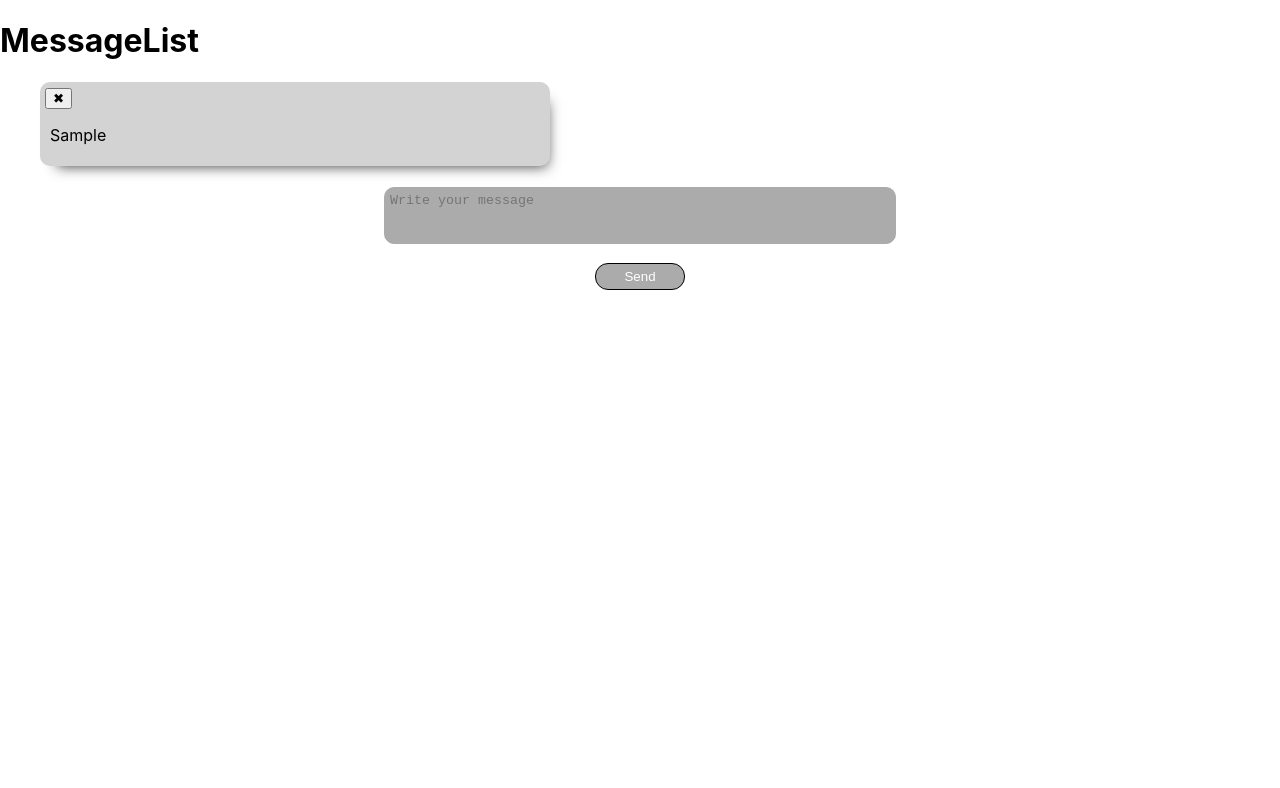
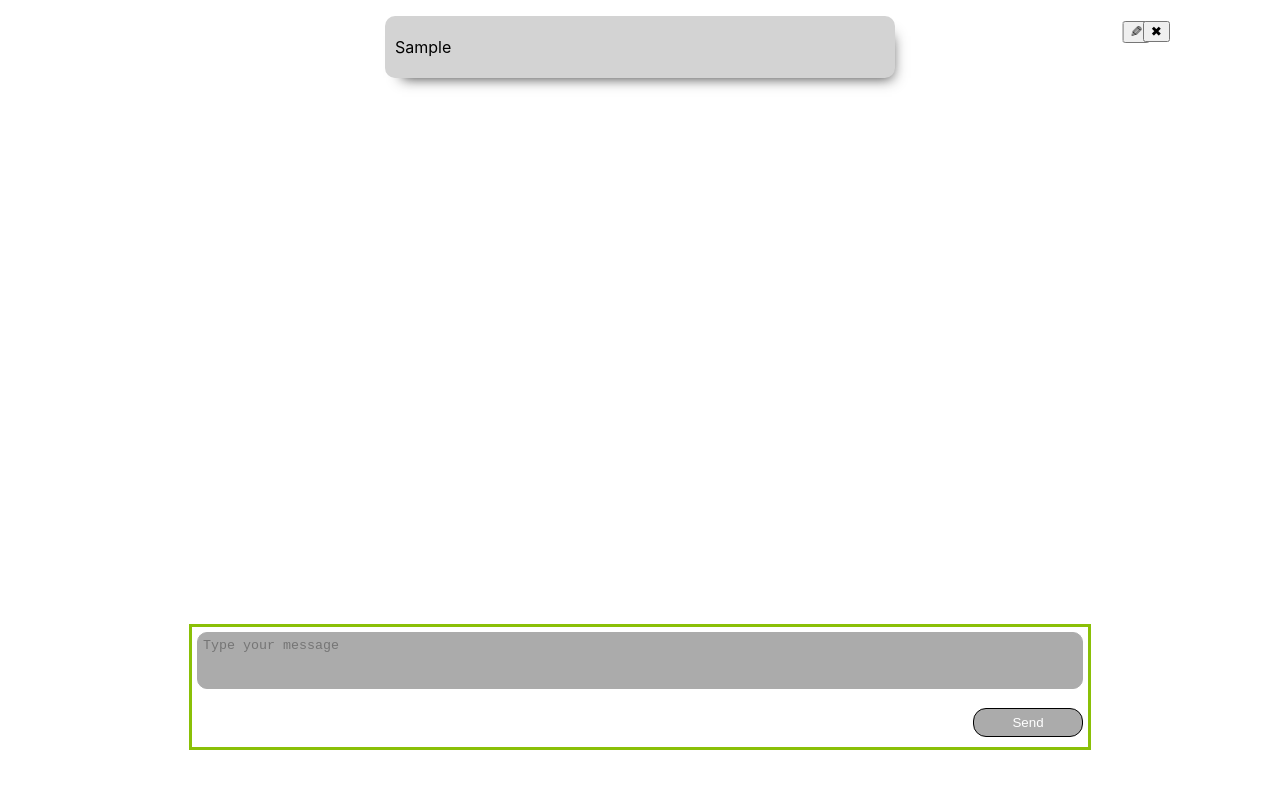
Before and after one commit to anna-ip/Message-board, a React (Create React App) app: page / in a window 1280 px wide. Both pictures are taken after typing "Sample" into the empty fields and a click on the button "Send". Shown: the top 788 px of the page. Built offline with nearby package versions, Linux system fonts and the light colour scheme.

Commit message:
added css and a edit btn

```diff
--- a/db.json
+++ b/db.json
@@ -2,7 +2,7 @@
   "messages": [
     {
       "id": 0,
-			"message": "Tonight I read Farbron och det röda äpplet"
+      "message": "Tonight I read Farbrorn och det röda äpplet"
     },
     {
       "message": "Come and read for me",
@@ -13,6 +13,11 @@
       "message": "One more book...please",
       "author": 2,
       "id": 6
+    },
+    {
+      "message": "Just one more",
+      "author": 2,
+      "id": 7
     }
   ]
 }
--- a/src/App.js
+++ b/src/App.js
@@ -13,7 +13,7 @@ const store = configureStore({ reducer })
 
 export const App = () => {
   return (
-    <div>
+    <div className="message-page">
       <Provider store={store}>
         <MessageList />
         <NewMessage />
--- a/src/components/DeleteBtn.js
+++ b/src/components/DeleteBtn.js
@@ -5,18 +5,18 @@ import 'styles/DeleteBtn.css'
 
 
 
-export const DeleteBtn = ({ message }) => {
+export const DeleteBtn = () => {
 	const dispatch = useDispatch()
 
 	const handleDeleteMessageClick = () => {
-		dispatch(messages.actions.deleteMessage(message))
-		console.log(handleDeleteMessageClick)
+		dispatch(messages.actions.deleteMessage(messages))
+		console.log('delete message', handleDeleteMessageClick)
 	}
 
 	return (
-		<button
+		<button className="delete-btn"
 			onClick={handleDeleteMessageClick}>
-			<span role="img" aria-label="x">✖︎</span>
+			<span role="img" aria-label="delete">✖︎</span>
 		</button>
 	)
 }
--- /dev/null
+++ b/src/components/EditBtn.js
@@ -0,0 +1,22 @@
+import React from 'react'
+import { useDispatch } from 'react-redux'
+import { messages } from 'reducer/messages'
+import 'styles/EditBtn.css'
+
+
+
+export const EditBtn = () => {
+	const dispatch = useDispatch()
+
+	const handleEditClick = () => {
+		dispatch(messages.actions.editMessage(messages))
+		console.log('Edit message', handleEditClick)
+	}
+
+	return (
+		<button className="edit-btn"
+			onClick={handleEditClick}>
+			<span role="img" aria-label="Edit">✎</span>
+		</button>
+	)
+}
--- a/src/components/MessageList.js
+++ b/src/components/MessageList.js
@@ -2,27 +2,29 @@ import React from 'react'
 import { useDispatch, useSelector } from 'react-redux'
 import { messages, fetchAllMessages } from 'reducer/messages'
 import 'styles/MessageList.css'
+import { EditBtn } from './EditBtn'
 import { DeleteBtn } from './DeleteBtn'
 
 export const MessageList = () => {
+  //this useSelector imports all the messages from the store
   const allMessages = useSelector((state) => state.messages.allMessages)
   console.log('MessageList', allMessages)
   const dispatch = useDispatch()
 
+  // so this function somehow gives me the list of whats in the db after written a new message and removed it?
   const getMessages = () => {
-    console.log(getMessages)
+    console.log(getMessages, 'getMessages')
     dispatch(fetchAllMessages(allMessages))
   }
 
   return (
-    <div>
-      <h1>MessageList</h1>
-
+    <div className="message-list">
       <ul>
         {allMessages.map((message) => (
           <li key={message.id}
             onClick={getMessages}
           >
+            <EditBtn />
             <DeleteBtn />
             <p key={message.id}>{message.message}</p>
           </li>
--- a/src/components/NewMessage.js
+++ b/src/components/NewMessage.js
@@ -11,13 +11,13 @@ export const NewMessage = () => {
   // this button also needs to update the list of messages
   const handleMessageSubmit = (event) => {
     event.preventDefault()
-		console.log('submit!', addNewMessage)
+    console.log('addNewMessage', addNewMessage)
     dispatch(messages.actions.addMessage(addNewMessage))
     // this empty the textarea once submited
     setAddNewMessage('')
   }
   return (
-		<div>
+    <div className="add-message-container">
       {/* ******Form for sending a new message******* */}
       <form onSubmit={handleMessageSubmit} className="add-message-form">
         <label htmlFor="new-message">
@@ -27,14 +27,14 @@ export const NewMessage = () => {
             rows="3" // doesn't seem to work?
             minLength="5"
             maxLength="150"
-						placeholder="Write your message"
+            placeholder="Type your message"
             onChange={(event) => setAddNewMessage(event.target.value)} // value is what ever we write as a message
             value={addNewMessage}
             required />
         </label>
 
         {/* * Form submit button * */}
-				<div>
+        <div className="add-message-btn-container">
           <button
             className="add-message-btn"
             type="submit">
--- a/src/reducer/messages.js
+++ b/src/reducer/messages.js
@@ -4,37 +4,45 @@ export const messages = createSlice({
 
 	name: 'messages',
 	initialState: {
+		//initialState of allMessages be when fetched? initialState:setMessages ?
 		allMessages: [],
 		selectedMessage: []
 	},
 
+	//here the actions are created within the reducer, with a key=setMessages and the value is the function calling that key
 	reducers: {
-		//this reducer is to get all messages from the first fetch
+		//*******/this reducer is to GET all messages from the GET request/fetch ******
 		setMessages: (state, action) => {
-			console.log(state)
-			console.log(action)
+			console.log('setMessages', state)
+			console.log('setMessages', action)
+			//this is to get all the messages that are in our payload
 			state.allMessages = action.payload
 		},
 
+		// *****this reducer adds a new Message******
 		addMessage: (state, action) => {
 			console.log('addMessage', state)
 			console.log('addMessage', action)
+			//all Messages needs an id: number, author: number, message: string (payload)
 			//author: Date:Now() gives it a millisecond based id-probably round it to the last two digit
-			state.allMessages.push({ author: Date.now(), message: action.payload })
+			state.allMessages.push({ author: Date.now(), message: action.payload, id: Date.now() })
 		},
 
-		//v.2
-		// addMessage: (state, action) => {
-		// 	console.log('addMessage', state)
-		// 	console.log('addMessage', action)
-		// 	const existingMessage = state.selectedMessage.find((message) => message.id === action.payload.id)
-		// 	if (existingMessage) {
-		// 	} else {
-		// 		// state.selectedMessage.push(action.payload)
-		// 		// or
-		// 		state.selectedMessages.push({ author: Date.now(), message: action.payload })
-		// 	}
-		// },
+		// **** this reduce should change the messag with a PUT request
+		editMessage: (state, action) => {
+			console.log('changeMessage', state)
+			console.log('changeMessage', action)
+			// needs to find the message and then alter it
+			const existingMessage = state.allMessages.find((message) => message.id === action.payload.id)
+			if (existingMessage) {
+				//state.allMessages.....()
+				//here goes the logic for changing the message
+				// 	} else {
+				// 		// state.selectedMessage.push(action.payload)?
+				// 		// or
+				// 		state.selectedMessages.push({ author: Date.now(), message: action.payload })?
+			}
+		},
 
 		//to delete message the id will be needed
 		deleteMessage: (state, action) => {
@@ -43,12 +51,9 @@ export const messages = createSlice({
 			//finds the task
 			//remove it from the array
 			//id= ....
-			// ex. state.items = state.items.filter((item) => item.id !== action.payload)
+			//PROBLEM removes all new messages and non from the db
+			state.allMessages = state.allMessages.filter((message) => message.id !== action.payload.id)
 
-			const existingMessage = state.selectedMessage.find((message) => message.id === action.payload.id)
-			if (existingMessage) {
-				state.selectedMessage = state.selectedMessage.filter((message) => message.id !== action.payload.id)
-			}
 		},
 	}
 
@@ -81,7 +86,7 @@ export const fetchNewMessage = () => {
 				console.log('POST', json)
 				dispatch(messages.actions.addMessage(json))
 
-				//dispatch allmessages/setMessages as well
+				//dispatch allmessages/setMessages as well?
 
 				//this is from the happy thought project
 				// .then((newMessage) => {
@@ -103,9 +108,9 @@ export const fetchDeleteMessage = (id) => {
 			method: 'DELETE',
 		})
 			.then((res) => res.json())
-			.then(res => {
-				console.log('DELETE')
-				// dispatch(deleteMessage(messageId))
+			.then(json => {
+				console.log('DELETE', json)
+				dispatch(messages.action.deleteMessage(messages))
 			})
 	}
 }
--- a/src/styles/App.css
+++ b/src/styles/App.css
@@ -0,0 +1,5 @@
+.message-page {
+	display: flex;
+	flex-direction: column;
+	align-items: center;
+}
--- a/src/styles/DeleteBtn.css
+++ b/src/styles/DeleteBtn.css
@@ -1,3 +1,5 @@
-button {
+.delete-btn {
+	position: absolute;
+	right: 110px;
 	color: black;
 }
--- /dev/null
+++ b/src/styles/EditBtn.css
@@ -0,0 +1,8 @@
+.edit-btn {
+	position: absolute;
+	right: 130px;
+	color: black;
+	font-size: 15px;
+	padding: 0 5px;
+	transform: rotateY(180deg);
+}
--- a/src/styles/MessageList.css
+++ b/src/styles/MessageList.css
@@ -1,3 +1,14 @@
+.message-list {
+	display: flex;
+	flex-direction: column;
+	justify-content: center;
+	align-items: center;
+}
+
+ul {
+	padding: inherit;
+}
+
 li {
 	width: 500px;
 	height: auto;
--- a/src/styles/NewMessage.css
+++ b/src/styles/NewMessage.css
@@ -1,20 +1,16 @@
-/* .add-message-container{
+.add-message-container{
 	display: flex;
-	flex-direction: column;
-	padding: 10px 0;
-	border-bottom: 1.5px solid white;
+	padding: 0px 30px;
 	justify-content: center;
-} */
+}
 
 .add-message-form {
 	display: flex;
 	flex-direction: column;
-	flex-wrap: wrap;
-	align-items: center;
-	justify-content: center;
-
-	/* justify-content: space-evenly;
-	width: 100%; */
+	position: fixed;
+	width: 70vw;
+	bottom: 50px;
+  border: 3px solid #8AC007;
 }
 
 /* .input-message {
@@ -30,7 +26,7 @@
 textarea {
   border: 0.5px solid #ababab;
 	background-color: #ababab;
-	width: 500px;
+	width: -webkit-fill-available;
 	height: auto;
 	border-radius: 10px;
 	padding: 5px;
@@ -43,9 +39,17 @@ textarea {
 	/* padding: 3px;
 	background-color: #ababab;
 }  */
+
+.add-message-btn-container {
+	display: flex;
+	justify-content: flex-end;
+	margin-right: 5px;
+
+}
+
 .add-message-btn {
-  width: 90px;
-  padding: 5px;
+  width: 110px;
+  padding: 6px;
   border: 1px solid black;
   border-radius: 13px;
   background-color: #ababab;
```
Lines whose indentation alone changed are shown as unchanged.
